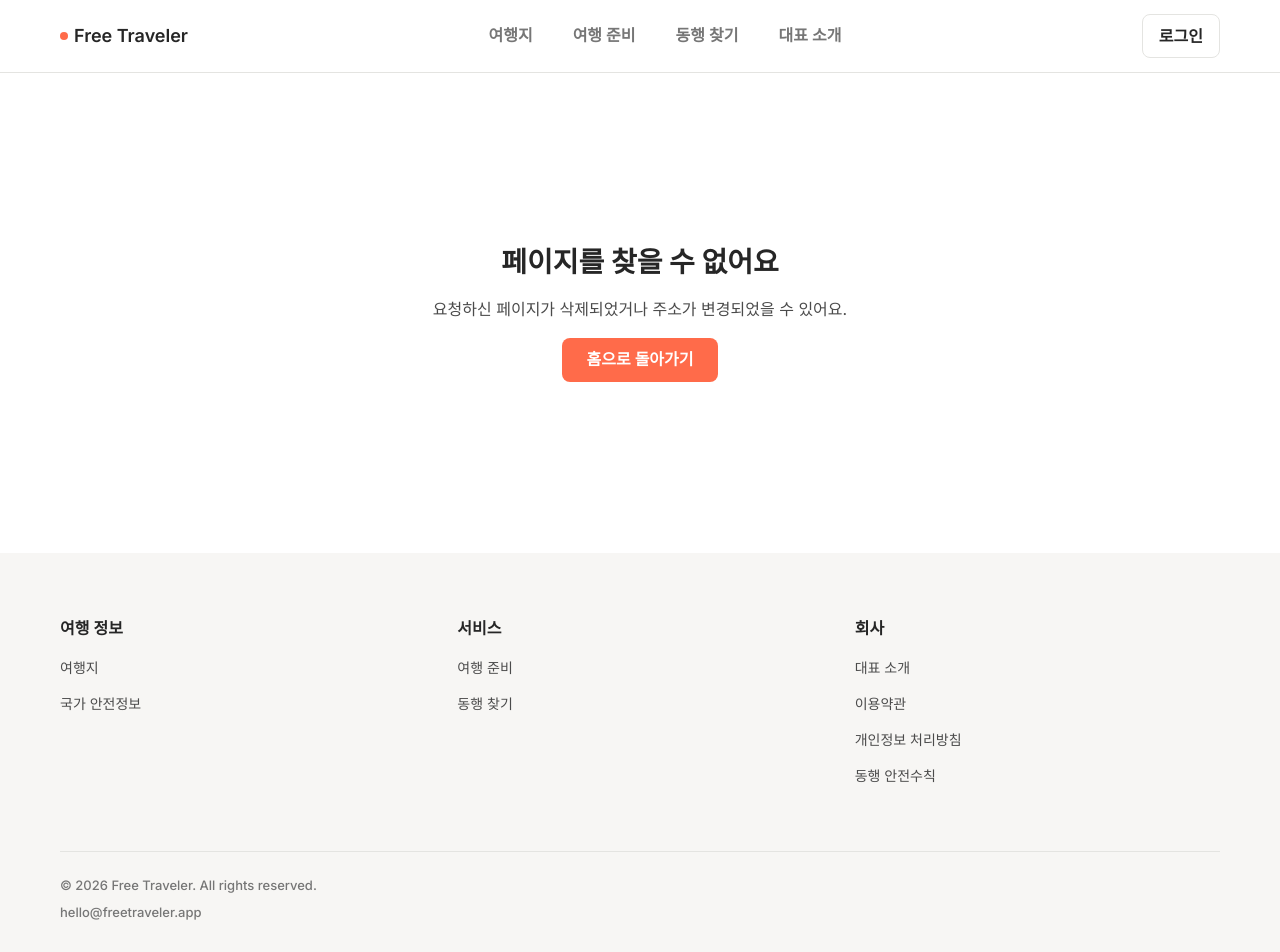
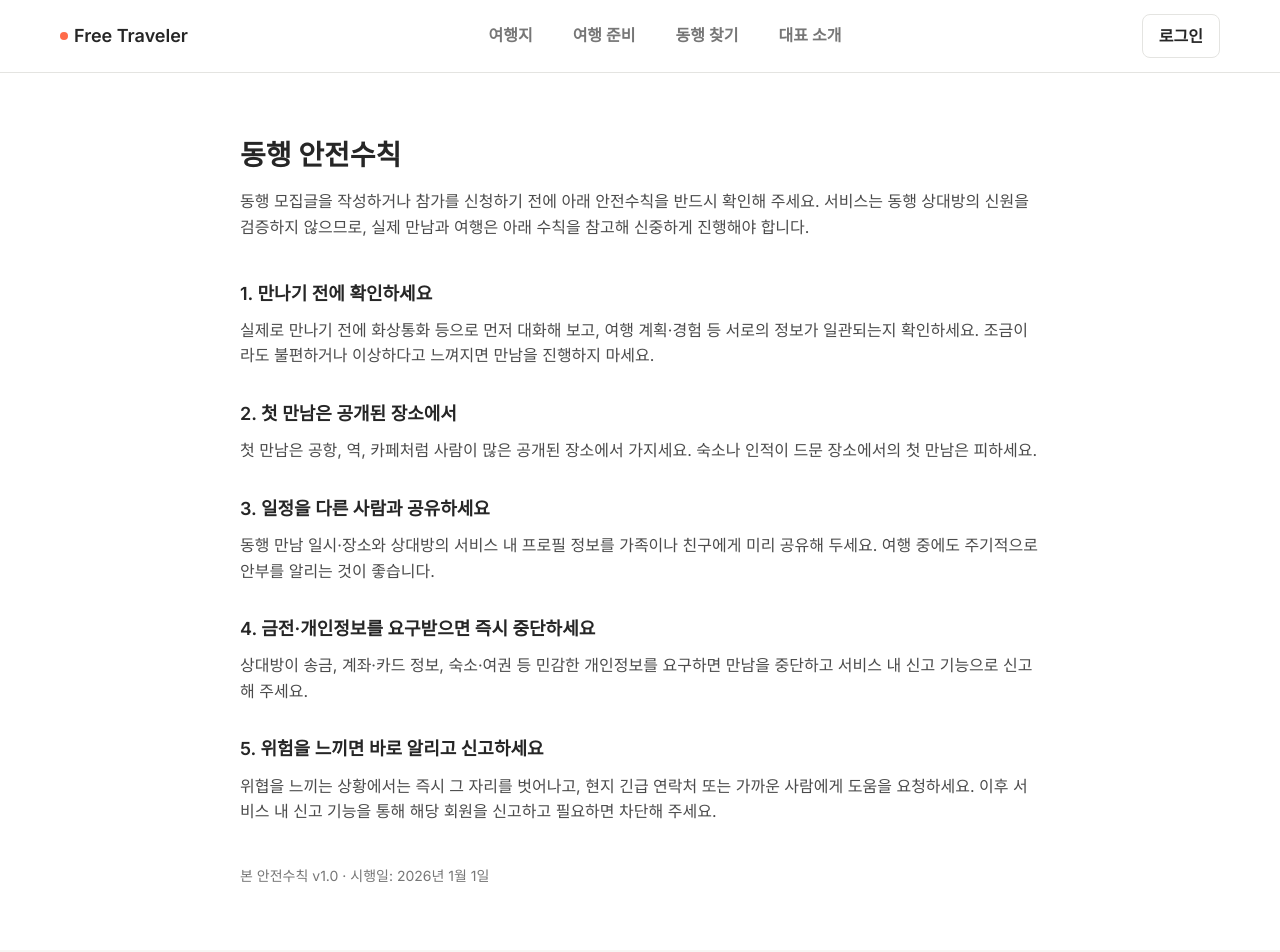
Before and after one commit to jinnryu-bari/free-traveler, a Next.js app: page /safety-guide in a window 1280 px wide. Before the commit this address had no page. Shown: the top 952 px of the page. Built offline with nearby package versions, Linux system fonts and the light colour scheme.

Commit message:
C-GLOBAL-POLICY-SAFETY-GUIDE: add 동행 안전수칙 정적 페이지
Co-Authored-By: Claude Sonnet 5 <noreply@anthropic.com>

```diff
--- /dev/null
+++ b/src/app/safety-guide/page.tsx
@@ -0,0 +1,61 @@
+const SAFETY_GUIDE_VERSION = "v1.0";
+const SAFETY_GUIDE_EFFECTIVE_DATE = "2026년 1월 1일";
+
+export default function SafetyGuidePage() {
+  return (
+    <main className="mx-auto max-w-[840px] px-5 py-12 lg:py-16">
+      <h1 className="text-display-lg text-ink">동행 안전수칙</h1>
+      <p className="text-body-md text-body mt-4">
+        동행 모집글을 작성하거나 참가를 신청하기 전에 아래 안전수칙을 반드시 확인해 주세요.
+        서비스는 동행 상대방의 신원을 검증하지 않으므로, 실제 만남과 여행은 아래 수칙을
+        참고해 신중하게 진행해야 합니다.
+      </p>
+
+      <section className="mt-10">
+        <h2 className="text-title-md text-ink">1. 만나기 전에 확인하세요</h2>
+        <p className="text-body-md text-body mt-3">
+          실제로 만나기 전에 화상통화 등으로 먼저 대화해 보고, 여행 계획·경험 등 서로의
+          정보가 일관되는지 확인하세요. 조금이라도 불편하거나 이상하다고 느껴지면 만남을
+          진행하지 마세요.
+        </p>
+      </section>
+
+      <section className="mt-8">
+        <h2 className="text-title-md text-ink">2. 첫 만남은 공개된 장소에서</h2>
+        <p className="text-body-md text-body mt-3">
+          첫 만남은 공항, 역, 카페처럼 사람이 많은 공개된 장소에서 가지세요. 숙소나 인적이 드문
+          장소에서의 첫 만남은 피하세요.
+        </p>
+      </section>
+
+      <section className="mt-8">
+        <h2 className="text-title-md text-ink">3. 일정을 다른 사람과 공유하세요</h2>
+        <p className="text-body-md text-body mt-3">
+          동행 만남 일시·장소와 상대방의 서비스 내 프로필 정보를 가족이나 친구에게 미리
+          공유해 두세요. 여행 중에도 주기적으로 안부를 알리는 것이 좋습니다.
+        </p>
+      </section>
+
+      <section className="mt-8">
+        <h2 className="text-title-md text-ink">4. 금전·개인정보를 요구받으면 즉시 중단하세요</h2>
+        <p className="text-body-md text-body mt-3">
+          상대방이 송금, 계좌·카드 정보, 숙소·여권 등 민감한 개인정보를 요구하면 만남을
+          중단하고 서비스 내 신고 기능으로 신고해 주세요.
+        </p>
+      </section>
+
+      <section className="mt-8">
+        <h2 className="text-title-md text-ink">5. 위험을 느끼면 바로 알리고 신고하세요</h2>
+        <p className="text-body-md text-body mt-3">
+          위협을 느끼는 상황에서는 즉시 그 자리를 벗어나고, 현지 긴급 연락처 또는 가까운
+          사람에게 도움을 요청하세요. 이후 서비스 내 신고 기능을 통해 해당 회원을 신고하고
+          필요하면 차단해 주세요.
+        </p>
+      </section>
+
+      <p className="text-body-sm text-muted mt-10">
+        본 안전수칙 {SAFETY_GUIDE_VERSION} · 시행일: {SAFETY_GUIDE_EFFECTIVE_DATE}
+      </p>
+    </main>
+  );
+}
```
